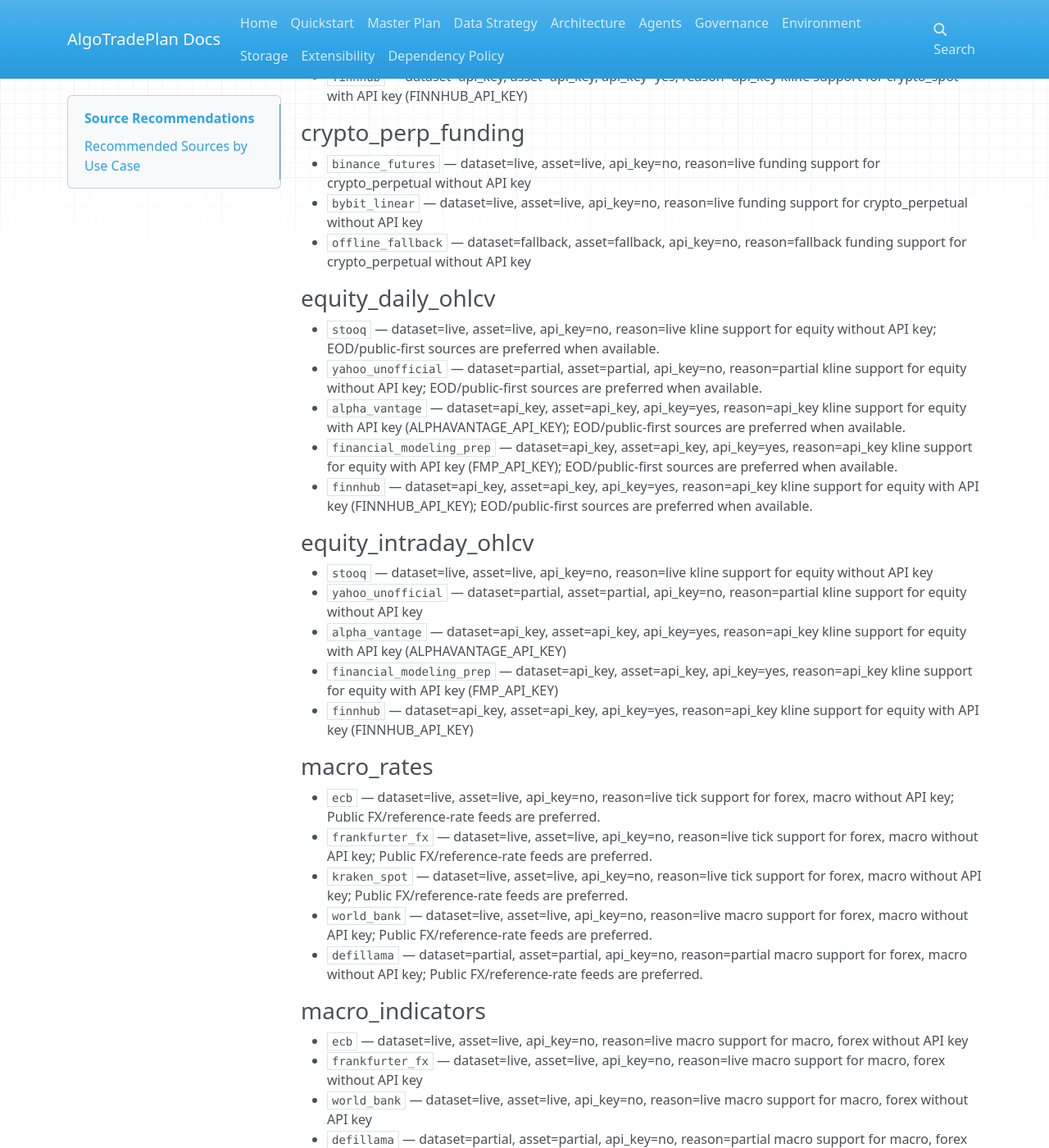
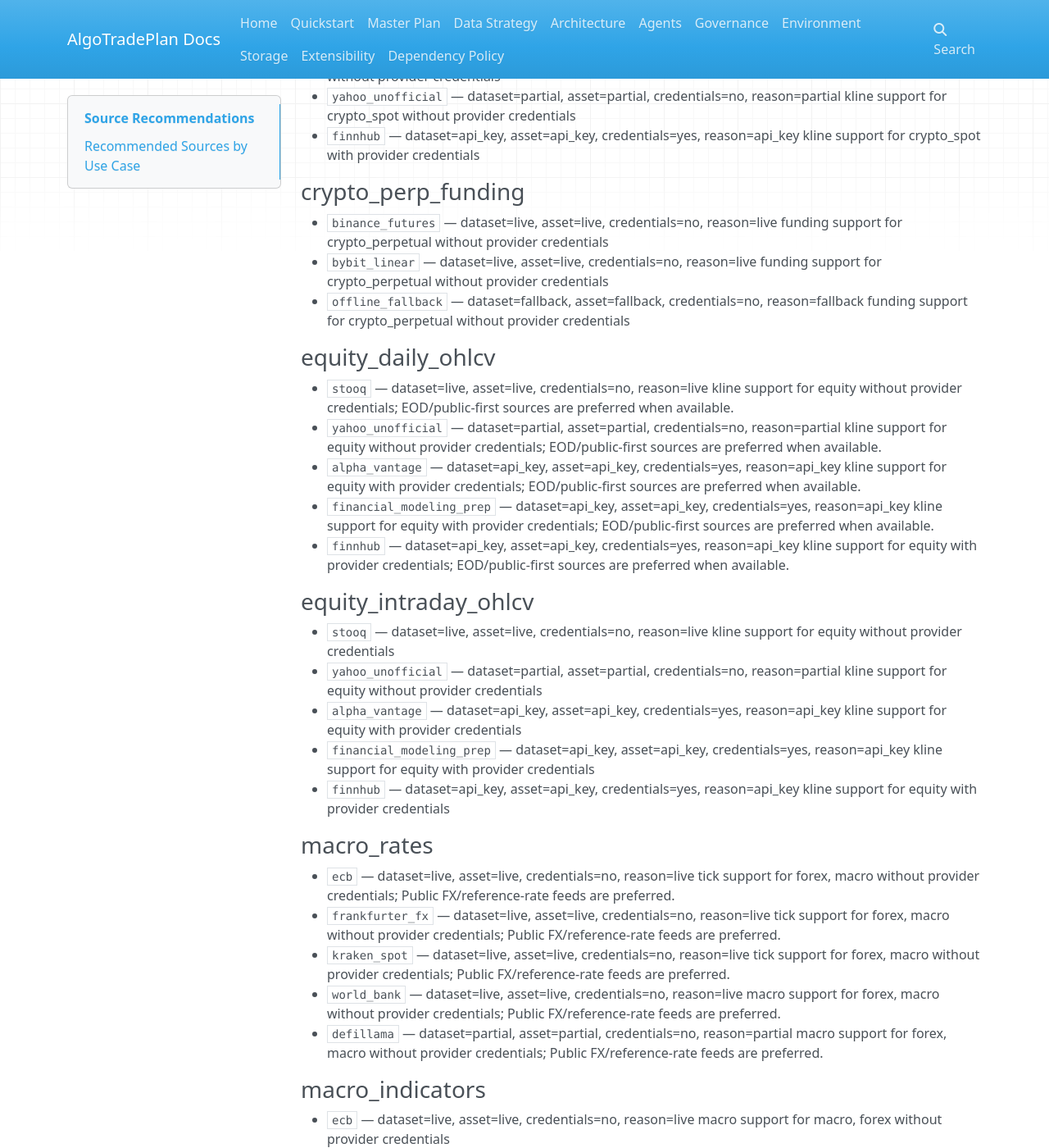
Before and after one commit to develooper1994/AlgoTradePlan, an MkDocs documentation site: the page built from docs/source_recommendations.md, in a window 1280 px wide and 1400 px high, scrolled down 1576 px. Shown: the whole window at 82% size. Built offline with MkDocs 1.6.1, drawn with Linux system fonts in a browser that asks for light colours; nearby versions of some CDN libraries; some of the changed text lies outside the part shown.

Commit message:
Polish recommendation outputs and regenerated docs
Agent-Logs-Url: https://github.com/develooper1994/AlgoTradePlan/sessions/d399e6b0-1925-40f1-80e5-8beb8916a0db

Co-authored-by: develooper1994 <11412546+develooper1994@users.noreply.github.com>

```diff
--- a/docs/source_recommendations.md
+++ b/docs/source_recommendations.md
@@ -6,87 +6,87 @@ Bu doküman DataHub `recommend_sources()` API'sinden üretilir.
 
 | Use case | Best sources | Alternatives | API key needed | Notes |
 |---|---|---|---|---|
-| crypto_spot_kline | coinbase_spot, kraken_spot | coingecko, yahoo_unofficial | No | live kline support for crypto_spot without API key |
-| crypto_perp_funding | binance_futures, bybit_linear | offline_fallback | No | live funding support for crypto_perpetual without API key |
-| equity_daily_ohlcv | stooq, yahoo_unofficial | alpha_vantage, financial_modeling_prep | No | live kline support for equity without API key; EOD/public-first sources are preferred when available. |
-| equity_intraday_ohlcv | stooq, yahoo_unofficial | alpha_vantage, financial_modeling_prep | No | live kline support for equity without API key |
-| macro_rates | ecb, frankfurter_fx | kraken_spot, world_bank | No | live tick support for forex, macro without API key; Public FX/reference-rate feeds are preferred. |
-| macro_indicators | ecb, frankfurter_fx | world_bank, defillama | No | live macro support for macro, forex without API key |
-| public_news | gdelt, hacker_news | sec_edgar, financial_modeling_prep | No | live news support without API key; No-key news/event feeds are preferred for this use case. |
-| fundamentals | defillama, sec_edgar | alpha_vantage, financial_modeling_prep | No | partial fundamentals support without API key |
-| options | yahoo_unofficial | financial_modeling_prep, polygon_io | No | partial kline support for options without API key; Coverage is often plan-dependent for richer options endpoints. |
-| offline_demo | offline_fallback, binance_futures | bybit_linear | No | fallback kline support for crypto_perpetual without API key; offline_fallback should only be used for tutorial/smoke/demo flows. |
+| crypto_spot_kline | coinbase_spot, kraken_spot | coingecko, yahoo_unofficial | No | live kline support for crypto_spot without provider credentials |
+| crypto_perp_funding | binance_futures, bybit_linear | offline_fallback | No | live funding support for crypto_perpetual without provider credentials |
+| equity_daily_ohlcv | stooq, yahoo_unofficial | alpha_vantage, financial_modeling_prep | No | live kline support for equity without provider credentials; EOD/public-first sources are preferred when available. |
+| equity_intraday_ohlcv | stooq, yahoo_unofficial | alpha_vantage, financial_modeling_prep | No | live kline support for equity without provider credentials |
+| macro_rates | ecb, frankfurter_fx | kraken_spot, world_bank | No | live tick support for forex, macro without provider credentials; Public FX/reference-rate feeds are preferred. |
+| macro_indicators | ecb, frankfurter_fx | world_bank, defillama | No | live macro support for macro, forex without provider credentials |
+| public_news | gdelt, hacker_news | sec_edgar, financial_modeling_prep | No | live news support without provider credentials; No-key news/event feeds are preferred for this use case. |
+| fundamentals | defillama, sec_edgar | alpha_vantage, financial_modeling_prep | No | partial fundamentals support without provider credentials |
+| options | yahoo_unofficial | financial_modeling_prep, polygon_io | No | partial kline support for options without provider credentials; Coverage is often plan-dependent for richer options endpoints. |
+| offline_demo | offline_fallback, binance_futures | bybit_linear | No | fallback kline support for crypto_perpetual without provider credentials; offline_fallback should only be used for tutorial/smoke/demo flows. |
 
 ### crypto_spot_kline
 
-- `coinbase_spot` — dataset=live, asset=live, api_key=no, reason=live kline support for crypto_spot without API key
-- `kraken_spot` — dataset=live, asset=live, api_key=no, reason=live kline support for crypto_spot without API key
-- `coingecko` — dataset=partial, asset=partial, api_key=no, reason=partial kline support for crypto_spot without API key
-- `yahoo_unofficial` — dataset=partial, asset=partial, api_key=no, reason=partial kline support for crypto_spot without API key
-- `finnhub` — dataset=api_key, asset=api_key, api_key=yes, reason=api_key kline support for crypto_spot with API key (FINNHUB_API_KEY)
+- `coinbase_spot` — dataset=live, asset=live, credentials=no, reason=live kline support for crypto_spot without provider credentials
+- `kraken_spot` — dataset=live, asset=live, credentials=no, reason=live kline support for crypto_spot without provider credentials
+- `coingecko` — dataset=partial, asset=partial, credentials=no, reason=partial kline support for crypto_spot without provider credentials
+- `yahoo_unofficial` — dataset=partial, asset=partial, credentials=no, reason=partial kline support for crypto_spot without provider credentials
+- `finnhub` — dataset=api_key, asset=api_key, credentials=yes, reason=api_key kline support for crypto_spot with provider credentials
 
 ### crypto_perp_funding
 
-- `binance_futures` — dataset=live, asset=live, api_key=no, reason=live funding support for crypto_perpetual without API key
-- `bybit_linear` — dataset=live, asset=live, api_key=no, reason=live funding support for crypto_perpetual without API key
-- `offline_fallback` — dataset=fallback, asset=fallback, api_key=no, reason=fallback funding support for crypto_perpetual without API key
+- `binance_futures` — dataset=live, asset=live, credentials=no, reason=live funding support for crypto_perpetual without provider credentials
+- `bybit_linear` — dataset=live, asset=live, credentials=no, reason=live funding support for crypto_perpetual without provider credentials
+- `offline_fallback` — dataset=fallback, asset=fallback, credentials=no, reason=fallback funding support for crypto_perpetual without provider credentials
 
 ### equity_daily_ohlcv
 
-- `stooq` — dataset=live, asset=live, api_key=no, reason=live kline support for equity without API key; EOD/public-first sources are preferred when available.
-- `yahoo_unofficial` — dataset=partial, asset=partial, api_key=no, reason=partial kline support for equity without API key; EOD/public-first sources are preferred when available.
-- `alpha_vantage` — dataset=api_key, asset=api_key, api_key=yes, reason=api_key kline support for equity with API key (ALPHAVANTAGE_API_KEY); EOD/public-first sources are preferred when available.
-- `financial_modeling_prep` — dataset=api_key, asset=api_key, api_key=yes, reason=api_key kline support for equity with API key (FMP_API_KEY); EOD/public-first sources are preferred when available.
-- `finnhub` — dataset=api_key, asset=api_key, api_key=yes, reason=api_key kline support for equity with API key (FINNHUB_API_KEY); EOD/public-first sources are preferred when available.
+- `stooq` — dataset=live, asset=live, credentials=no, reason=live kline support for equity without provider credentials; EOD/public-first sources are preferred when available.
+- `yahoo_unofficial` — dataset=partial, asset=partial, credentials=no, reason=partial kline support for equity without provider credentials; EOD/public-first sources are preferred when available.
+- `alpha_vantage` — dataset=api_key, asset=api_key, credentials=yes, reason=api_key kline support for equity with provider credentials; EOD/public-first sources are preferred when available.
+- `financial_modeling_prep` — dataset=api_key, asset=api_key, credentials=yes, reason=api_key kline support for equity with provider credentials; EOD/public-first sources are preferred when available.
+- `finnhub` — dataset=api_key, asset=api_key, credentials=yes, reason=api_key kline support for equity with provider credentials; EOD/public-first sources are preferred when available.
 
 ### equity_intraday_ohlcv
 
-- `stooq` — dataset=live, asset=live, api_key=no, reason=live kline support for equity without API key
-- `yahoo_unofficial` — dataset=partial, asset=partial, api_key=no, reason=partial kline support for equity without API key
-- `alpha_vantage` — dataset=api_key, asset=api_key, api_key=yes, reason=api_key kline support for equity with API key (ALPHAVANTAGE_API_KEY)
-- `financial_modeling_prep` — dataset=api_key, asset=api_key, api_key=yes, reason=api_key kline support for equity with API key (FMP_API_KEY)
-- `finnhub` — dataset=api_key, asset=api_key, api_key=yes, reason=api_key kline support for equity with API key (FINNHUB_API_KEY)
+- `stooq` — dataset=live, asset=live, credentials=no, reason=live kline support for equity without provider credentials
+- `yahoo_unofficial` — dataset=partial, asset=partial, credentials=no, reason=partial kline support for equity without provider credentials
+- `alpha_vantage` — dataset=api_key, asset=api_key, credentials=yes, reason=api_key kline support for equity with provider credentials
+- `financial_modeling_prep` — dataset=api_key, asset=api_key, credentials=yes, reason=api_key kline support for equity with provider credentials
+- `finnhub` — dataset=api_key, asset=api_key, credentials=yes, reason=api_key kline support for equity with provider credentials
 
 ### macro_rates
 
-- `ecb` — dataset=live, asset=live, api_key=no, reason=live tick support for forex, macro without API key; Public FX/reference-rate feeds are preferred.
-- `frankfurter_fx` — dataset=live, asset=live, api_key=no, reason=live tick support for forex, macro without API key; Public FX/reference-rate feeds are preferred.
-- `kraken_spot` — dataset=live, asset=live, api_key=no, reason=live tick support for forex, macro without API key; Public FX/reference-rate feeds are preferred.
-- `world_bank` — dataset=live, asset=live, api_key=no, reason=live macro support for forex, macro without API key; Public FX/reference-rate feeds are preferred.
-- `defillama` — dataset=partial, asset=partial, api_key=no, reason=partial macro support for forex, macro without API key; Public FX/reference-rate feeds are preferred.
+- `ecb` — dataset=live, asset=live, credentials=no, reason=live tick support for forex, macro without provider credentials; Public FX/reference-rate feeds are preferred.
+- `frankfurter_fx` — dataset=live, asset=live, credentials=no, reason=live tick support for forex, macro without provider credentials; Public FX/reference-rate feeds are preferred.
+- `kraken_spot` — dataset=live, asset=live, credentials=no, reason=live tick support for forex, macro without provider credentials; Public FX/reference-rate feeds are preferred.
+- `world_bank` — dataset=live, asset=live, credentials=no, reason=live macro support for forex, macro without provider credentials; Public FX/reference-rate feeds are preferred.
+- `defillama` — dataset=partial, asset=partial, credentials=no, reason=partial macro support for forex, macro without provider credentials; Public FX/reference-rate feeds are preferred.
 
 ### macro_indicators
 
-- `ecb` — dataset=live, asset=live, api_key=no, reason=live macro support for macro, forex without API key
-- `frankfurter_fx` — dataset=live, asset=live, api_key=no, reason=live macro support for macro, forex without API key
-- `world_bank` — dataset=live, asset=live, api_key=no, reason=live macro support for macro, forex without API key
-- `defillama` — dataset=partial, asset=partial, api_key=no, reason=partial macro support for macro, forex without API key
-- `fred` — dataset=api_key, asset=api_key, api_key=yes, reason=api_key macro support for macro, forex with API key (FRED_API_KEY)
+- `ecb` — dataset=live, asset=live, credentials=no, reason=live macro support for macro, forex without provider credentials
+- `frankfurter_fx` — dataset=live, asset=live, credentials=no, reason=live macro support for macro, forex without provider credentials
+- `world_bank` — dataset=live, asset=live, credentials=no, reason=live macro support for macro, forex without provider credentials
+- `defillama` — dataset=partial, asset=partial, credentials=no, reason=partial macro support for macro, forex without provider credentials
+- `fred` — dataset=api_key, asset=api_key, credentials=yes, reason=api_key macro support for macro, forex with provider credentials
 
 ### public_news
 
-- `gdelt` — dataset=live, asset=n/a, api_key=no, reason=live news support without API key; No-key news/event feeds are preferred for this use case.
-- `hacker_news` — dataset=live, asset=n/a, api_key=no, reason=live news support without API key; No-key news/event feeds are preferred for this use case.
-- `sec_edgar` — dataset=partial, asset=n/a, api_key=no, reason=partial news support without API key; No-key news/event feeds are preferred for this use case.
-- `financial_modeling_prep` — dataset=api_key, asset=n/a, api_key=yes, reason=api_key news support with API key (FMP_API_KEY); No-key news/event feeds are preferred for this use case.
-- `finnhub` — dataset=api_key, asset=n/a, api_key=yes, reason=api_key news support with API key (FINNHUB_API_KEY); No-key news/event feeds are preferred for this use case.
+- `gdelt` — dataset=live, asset=n/a, credentials=no, reason=live news support without provider credentials; No-key news/event feeds are preferred for this use case.
+- `hacker_news` — dataset=live, asset=n/a, credentials=no, reason=live news support without provider credentials; No-key news/event feeds are preferred for this use case.
+- `sec_edgar` — dataset=partial, asset=n/a, credentials=no, reason=partial news support without provider credentials; No-key news/event feeds are preferred for this use case.
+- `financial_modeling_prep` — dataset=api_key, asset=n/a, credentials=yes, reason=api_key news support with provider credentials; No-key news/event feeds are preferred for this use case.
+- `finnhub` — dataset=api_key, asset=n/a, credentials=yes, reason=api_key news support with provider credentials; No-key news/event feeds are preferred for this use case.
 
 ### fundamentals
 
-- `defillama` — dataset=partial, asset=n/a, api_key=no, reason=partial fundamentals support without API key
-- `sec_edgar` — dataset=partial, asset=n/a, api_key=no, reason=partial fundamentals support without API key
-- `alpha_vantage` — dataset=api_key, asset=n/a, api_key=yes, reason=api_key fundamentals support with API key (ALPHAVANTAGE_API_KEY)
-- `financial_modeling_prep` — dataset=api_key, asset=n/a, api_key=yes, reason=api_key fundamentals support with API key (FMP_API_KEY)
-- `finnhub` — dataset=api_key, asset=n/a, api_key=yes, reason=api_key fundamentals support with API key (FINNHUB_API_KEY)
+- `defillama` — dataset=partial, asset=n/a, credentials=no, reason=partial fundamentals support without provider credentials
+- `sec_edgar` — dataset=partial, asset=n/a, credentials=no, reason=partial fundamentals support without provider credentials
+- `alpha_vantage` — dataset=api_key, asset=n/a, credentials=yes, reason=api_key fundamentals support with provider credentials
+- `financial_modeling_prep` — dataset=api_key, asset=n/a, credentials=yes, reason=api_key fundamentals support with provider credentials
+- `finnhub` — dataset=api_key, asset=n/a, credentials=yes, reason=api_key fundamentals support with provider credentials
 
 ### options
 
-- `yahoo_unofficial` — dataset=partial, asset=partial, api_key=no, reason=partial kline support for options without API key; Coverage is often plan-dependent for richer options endpoints.
-- `financial_modeling_prep` — dataset=api_key, asset=api_key, api_key=yes, reason=api_key kline support for options with API key (FMP_API_KEY); Coverage is often plan-dependent for richer options endpoints.
-- `polygon_io` — dataset=api_key_or_plan, asset=api_key_or_plan, api_key=yes, reason=api_key_or_plan kline support for options with API key (POLYGON_API_KEY); Coverage is often plan-dependent for richer options endpoints.
+- `yahoo_unofficial` — dataset=partial, asset=partial, credentials=no, reason=partial kline support for options without provider credentials; Coverage is often plan-dependent for richer options endpoints.
+- `financial_modeling_prep` — dataset=api_key, asset=api_key, credentials=yes, reason=api_key kline support for options with provider credentials; Coverage is often plan-dependent for richer options endpoints.
+- `polygon_io` — dataset=api_key_or_plan, asset=api_key_or_plan, credentials=yes, reason=api_key_or_plan kline support for options with provider credentials; Coverage is often plan-dependent for richer options endpoints.
 
 ### offline_demo
 
-- `offline_fallback` — dataset=fallback, asset=fallback, api_key=no, reason=fallback kline support for crypto_perpetual without API key; offline_fallback should only be used for tutorial/smoke/demo flows.
-- `binance_futures` — dataset=live, asset=live, api_key=no, reason=live kline support for crypto_perpetual without API key; offline_fallback should only be used for tutorial/smoke/demo flows.
-- `bybit_linear` — dataset=live, asset=live, api_key=no, reason=live kline support for crypto_perpetual without API key; offline_fallback should only be used for tutorial/smoke/demo flows.
+- `offline_fallback` — dataset=fallback, asset=fallback, credentials=no, reason=fallback kline support for crypto_perpetual without provider credentials; offline_fallback should only be used for tutorial/smoke/demo flows.
+- `binance_futures` — dataset=live, asset=live, credentials=no, reason=live kline support for crypto_perpetual without provider credentials; offline_fallback should only be used for tutorial/smoke/demo flows.
+- `bybit_linear` — dataset=live, asset=live, credentials=no, reason=live kline support for crypto_perpetual without provider credentials; offline_fallback should only be used for tutorial/smoke/demo flows.
```
Also changed, not shown: docs/data_source_coverage.md (+10 -10 lines), docs/framework_status.md (+1 -1 lines), 5 other files.
